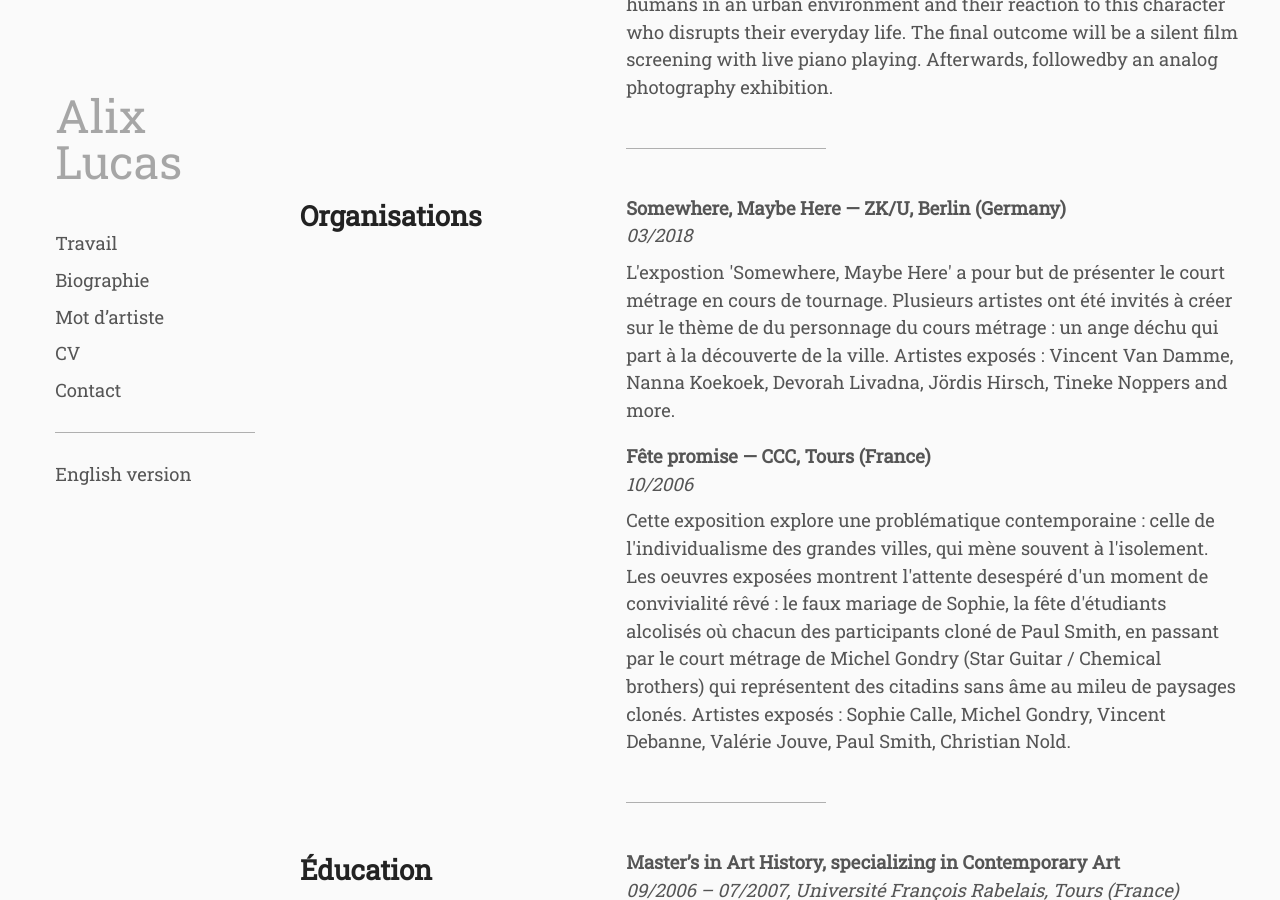
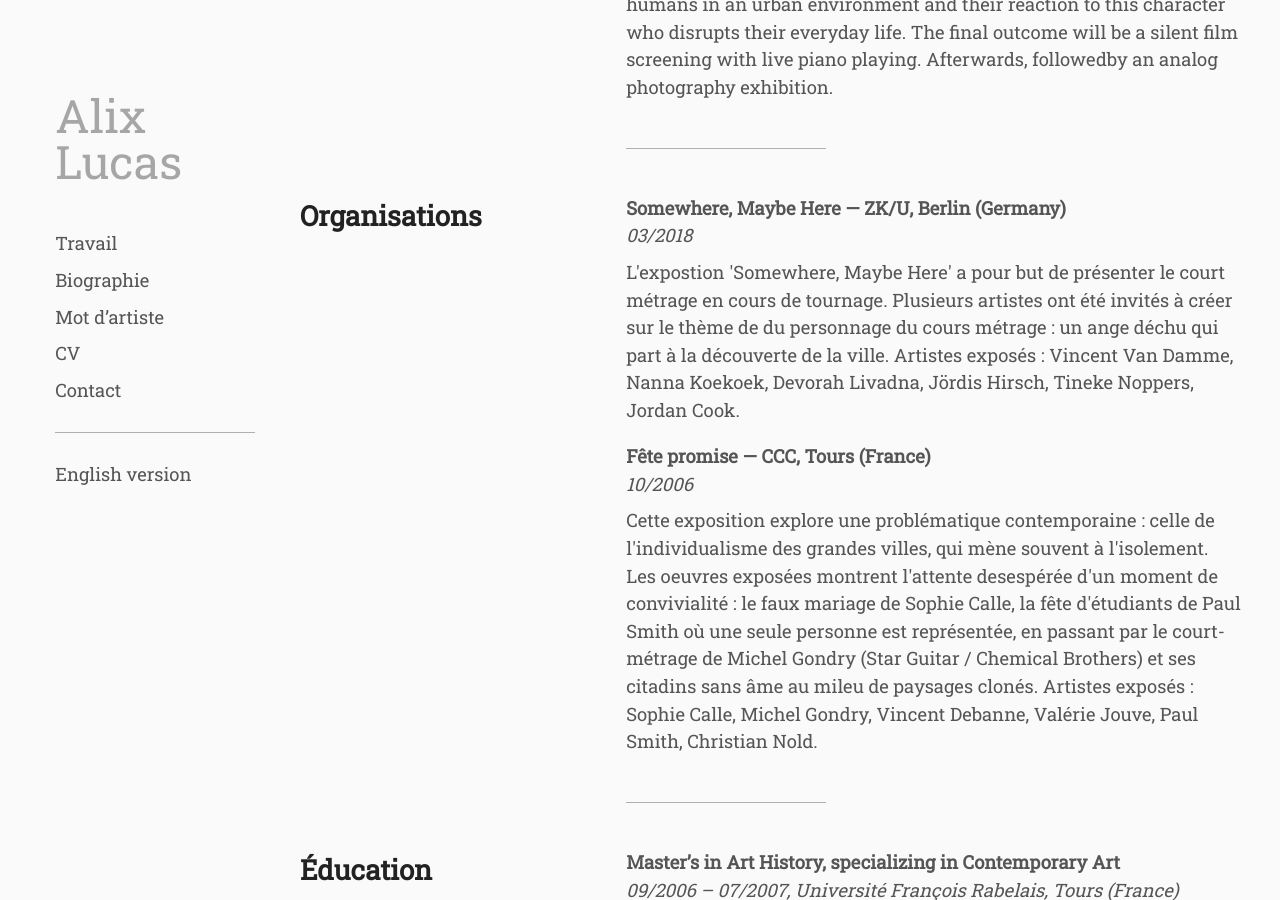
Before and after one commit to whyalix/alixlucas, a Jekyll site: the page built from pages/fr/resume.html, in a window 1280 px wide and 900 px high, scrolled down 3076 px. Built offline with Jekyll 4.4.1, drawn with Linux system fonts in a browser that asks for light colours.

Commit message:
Update curations.yml

```diff
--- a/_data/fr/curations.yml
+++ b/_data/fr/curations.yml
@@ -2,10 +2,10 @@
   secondary: 03/2018
   content: |
     L'expostion 'Somewhere, Maybe Here' a pour but de présenter le court métrage en cours de tournage. Plusieurs artistes ont été invités à créer sur le thème de du personnage du cours métrage : un ange déchu qui part à la découverte de la ville.
-    Artistes exposés : Vincent Van Damme, Nanna Koekoek, Devorah Livadna, Jördis Hirsch, Tineke Noppers and more.
+    Artistes exposés : Vincent Van Damme, Nanna Koekoek, Devorah Livadna, Jördis Hirsch, Tineke Noppers, Jordan Cook.
 
 - primary: Fête promise — CCC, Tours (France)
   secondary: 10/2006
   content: |
-    Cette exposition explore une problématique contemporaine : celle de l'individualisme des grandes villes, qui mène souvent à l'isolement. Les oeuvres exposées montrent l'attente desespéré d'un moment de convivialité rêvé : le faux mariage de Sophie, la fête d'étudiants alcolisés où chacun des participants cloné de Paul Smith, en passant par le court métrage de Michel Gondry (Star Guitar / Chemical brothers) qui représentent des citadins sans âme au mileu de paysages clonés.
+    Cette exposition explore une problématique contemporaine : celle de l'individualisme des grandes villes, qui mène souvent à l'isolement. Les oeuvres exposées montrent l'attente desespérée d'un moment de convivialité : le faux mariage de Sophie Calle, la fête d'étudiants de Paul Smith où une seule personne est représentée, en passant par le court-métrage de Michel Gondry (Star Guitar / Chemical Brothers) et ses citadins sans âme au mileu de paysages clonés.
     Artistes exposés : Sophie Calle, Michel Gondry, Vincent Debanne, Valérie Jouve, Paul Smith, Christian Nold.
```
